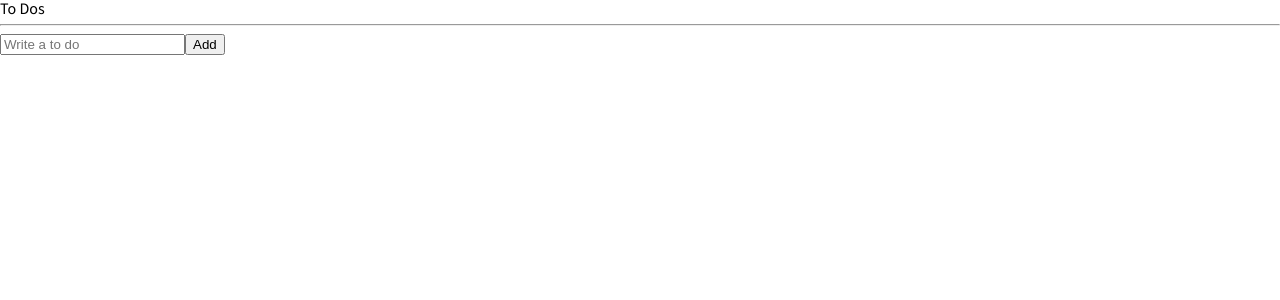
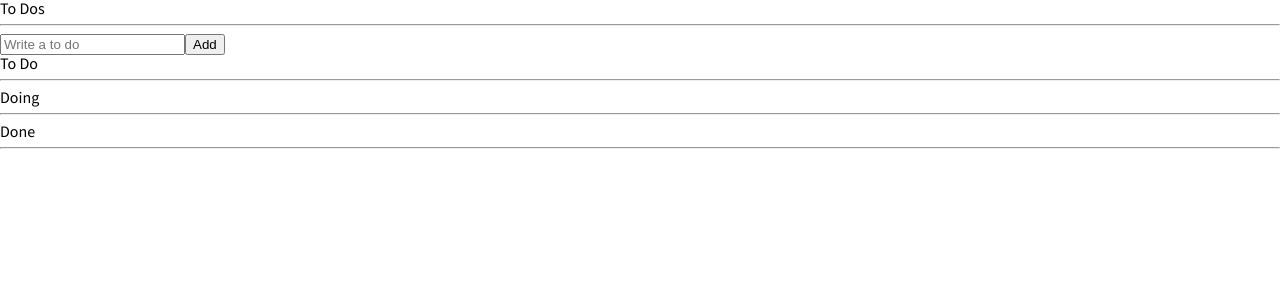
Before and after one commit to peppersora/react-todo-app, a React (Create React App) app: page / in a window 1280 px wide. Shown: the top 300 px of the page. Built offline with nearby package versions, Linux system fonts and the light colour scheme.

Commit message:
selector

```diff
--- a/src/atoms.tsx
+++ b/src/atoms.tsx
@@ -1,4 +1,4 @@
-import { atom } from "recoil";
+import { atom, selector } from "recoil";
 
 export interface IToDo{
     text:string;
@@ -7,8 +7,30 @@
     //  이 세개중에 한개를 사용해야한다.
 }
 
+export const categoryState = atom({
+    key:"category",
+    default:"TO_DO",
+});
+
+
 export const toDoState = atom<IToDo[]>({
     // atom은 key, default가 항상 필요
     key: "toDO",
     default:[],
 });
+
+// selector를 이용해서 state를 변화시킬 수 있다.
+// state자체를 바꾸는것이 아니라 그 output을 바꾸고 있다.
+// selector는 세개의 배열을 담은 하나의 배열을 return하고 있다.
+export const toDoSelector = selector({
+    key:"toDoSelector",
+    get:({ get }) =>{
+        const toDos = get(toDoState);
+
+        return [toDos.filter((toDo) => toDo.category === "TO_DO"),
+        toDos.filter((toDo) => toDo.category === "DOING"),
+        toDos.filter((toDo) => toDo.category === "DONE")
+
+    ];
+    },
+});
--- a/src/components/ToDo.tsx
+++ b/src/components/ToDo.tsx
@@ -1,21 +1,48 @@
-import { IToDo } from "../atoms";
+import React from "react";
+import { useSetRecoilState } from "recoil";
+import { IToDo,toDoState } from "../atoms";
 
-function ToDo({text,category}:IToDo){
-    const onClick = (newCategory:IToDo["category"]) =>{
-        console.log("I wanna go",newCategory);
+function ToDo({text,category,id}:IToDo){
+    const setToDos = useSetRecoilState(toDoState);
+    const onClick = (event:React.MouseEvent<HTMLButtonElement>) =>
+    {
+        const {
+            currentTarget:{name},
+        }
+        = event;
+        setToDos((oldToDos) => {
+            const targetIndex = oldToDos.findIndex((toDo) => toDo.id === id);
+            // console.log(targetIndex);
+            // const oldToDos = oldToDos[targetIndex];
+            const newToDos = {text, id, category: name as any};
+            // as any라고 적음으로써 타입스크립트에게 체크하지 말라함
+            return [...oldToDos.slice(0,targetIndex),
+            newToDos,
+            ...oldToDos.slice(targetIndex+1)
+        ];
+        });
     };
-    return (
+        return (
         <li>
         <span>{text}</span>
-        {category !== "DOING" &&(
-             <button onClick={() => onClick("DOING")}>Doing</button>)}
-             {/* 인자를 넘기기 위해 익명함수를 부른뒤 아래 같은 식으로 사용
-              <button onClick={() => onClick("DOING")()}>Doing</button>)}
-             */}
+
+        {category !== "DOING" && (
+        <button name="DOING" onClick={onClick}>
+          Doing
+        </button>
+      )}
+
         {category !== "TO_DO" && (
-        <button onClick={() => onClick("TO_DO")}>To Do</button>)}
+        <button name="TO_DO"  onClick={onClick}>
+            To Do
+        </button>
+        )}
+
         {category !== "DONE" &&(
-             <button onClick={() => onClick("DONE")}>Done</button>)}
+             <button name="DONE" onClick={onClick}>
+                Done
+             </button>
+             )}
         </li>
     );
 }
--- a/src/components/ToDoList.tsx
+++ b/src/components/ToDoList.tsx
@@ -1,31 +1,40 @@
 
 import { useRecoilState, useRecoilValue} from "recoil";
-import { toDoState } from "../atoms";
+import { toDoSelector, toDoState } from "../atoms";
 import CreateToDo from "./CreateToDo";
 import ToDo from "./ToDo";
 
 function ToDoList(){
-    // useRecoilValue는 값만 반환해주고, modifier함수는 반환하지 않는다.
-    const toDos = useRecoilValue(toDoState);
-    // const [toDos, setToDos] = useRecoilState(toDoState);
-    // 위에 함수에서 setToDos는 이제 사용하시 않아서 필요없음
-    // const [value, modFn] = useRecoilState(toDoState);
-    // const value = useRecoilValue(toDoState);
-    // value는 atom으로부터 불러온 값
-    // const modFn = useRecoilState(toDoState);
-    // atom의 값을 바꿀 수 있다. => 수정
+
+    const [toDo,doing,done] = useRecoilValue(toDoSelector);
 
     return(
         <div>
             <h1>To Dos</h1>
             <hr/>
                 <CreateToDo/>
+                <h2>To Do</h2>
                <ul>
-                {toDos.map((toDo) =>(
+                {toDo.map((toDo) =>(
                 <ToDo key={toDo.id}{...toDo}/>
-
                 ))}
                </ul>
+               <hr/>
+               <h2>Doing</h2>
+               <ul>
+                {doing.map((toDo) =>(
+                <ToDo key={toDo.id}{...toDo}/>
+                ))}
+               </ul>
+               <hr/>
+               <h2>Done</h2>
+               <ul>
+                {done.map((toDo) =>(
+                <ToDo key={toDo.id}{...toDo}/>
+                ))}
+               </ul>
+               <hr/>
+
                 </div>
     );
 }
```
